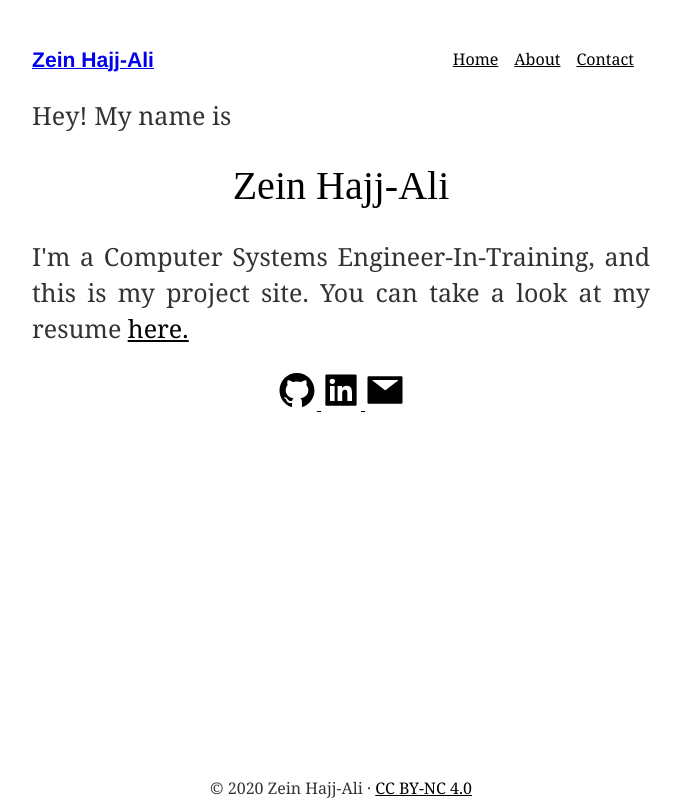
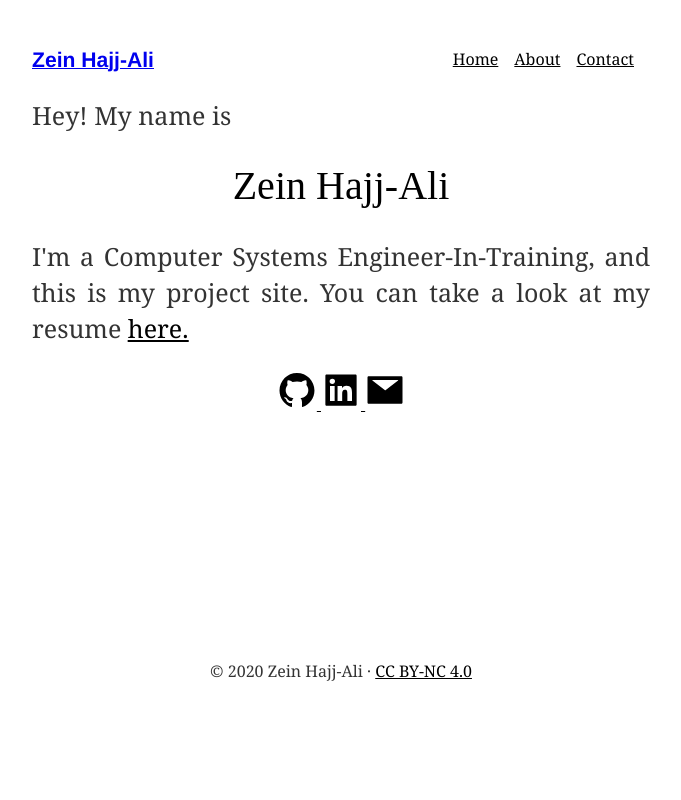
Before and after one commit to ZeinHajjAli/PersonalSite, a Gatsby site: page / in a window 1280 px wide. Shown: the whole page, without its empty margins (299-980 px from the left). Built offline with nearby package versions, Linux system fonts and the light colour scheme; Gatsby itself is replaced by a stand-in of ours.

Commit message:
Fixed footer

```diff
--- a/src/components/layout.js
+++ b/src/components/layout.js
@@ -30,7 +30,7 @@ const styles = {
         backgroundImage: 'none',
     },
     footer: {
-        position: 'fixed',
+        position: 'relative',
         bottom: 0,
         left: 0,
         width: '100%',
@@ -39,6 +39,12 @@ const styles = {
     },
     bodyText: {
         textAlign: 'justify',
+        // minHeight: '500px',
+
+    },
+    site: {
+        marginBottom: '100px',
+        minHeight: '512px',
     },
 }
 
@@ -51,6 +57,7 @@ const ListLink = props => (
 export default function Layout({ children }) {
     return (
         <div style={styles.main}>
+            <div style={styles.site}>
                 <header style={styles.header}>
                     <Link to='/' style={styles.titleLink}>
                         <h3 style={styles.title}>Zein Hajj-Ali</h3>
@@ -64,6 +71,7 @@ export default function Layout({ children }) {
                 <div style={styles.bodyText}>
                     {children}
                 </div>
+            </div>
             <footer style={styles.footer}>
                 © 2020 Zein Hajj-Ali · <a style={styles.link} href="https://creativecommons.org/licenses/by-nc/4.0/">CC BY-NC 4.0</a>
             </footer>
```
Lines whose indentation alone changed are shown as unchanged.
